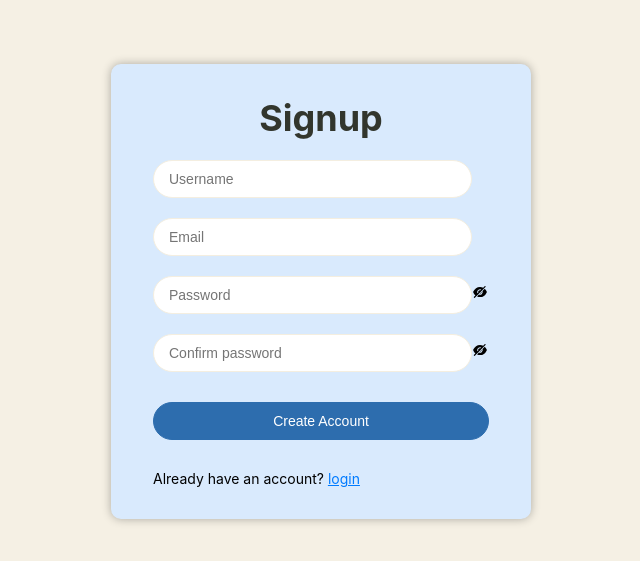
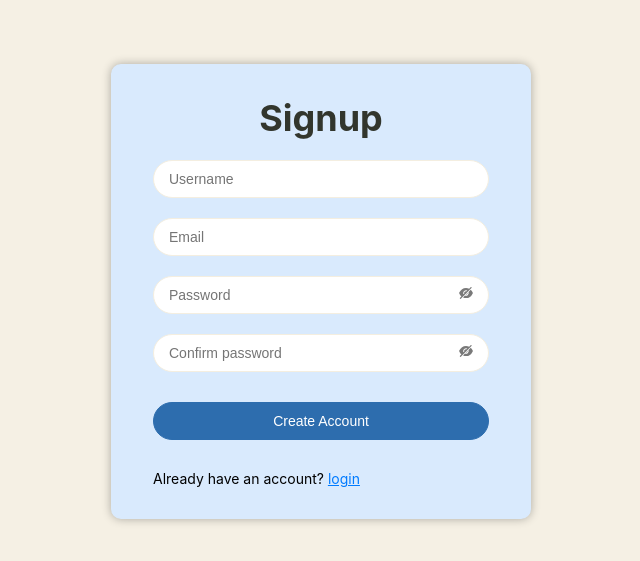
Before and after one commit to mahfouz72/al-sayes, a React (Create React App) app in the folder frontend/: page /signup in a window 1280 px wide. Shown: the part 109-670 px from the top of the page, without its empty margins (319-959 px from the left). Built offline with nearby package versions, Linux system fonts and the light colour scheme.

Commit message:
making eye inside the field

```diff
--- a/frontend/src/components/password/Password.jsx
+++ b/frontend/src/components/password/Password.jsx
@@ -1,5 +1,6 @@
 import React, { useState } from 'react';
 import { AiFillEye, AiFillEyeInvisible } from 'react-icons/ai';
+import '../../styles/form.css'
 
 const PasswordField = ({ value, setValue, placeholder }) => {
   const [showPassword, setShowPassword] = useState(false);
@@ -20,7 +21,7 @@ const PasswordField = ({ value, setValue, placeholder }) => {
           className="w-full px-4 py-2 border border-gray-300 rounded-md"
         />
         <span
-          className="absolute right-3 top-1/2 transform -translate-y-1/2 cursor-pointer text-gray-500 hover:text-gray-700"
+          className="icon"
           onClick={handleTogglePassword}
           aria-label={showPassword ? 'Hide password' : 'Show password'}
         >
--- a/frontend/src/styles/form.css
+++ b/frontend/src/styles/form.css
@@ -23,11 +23,21 @@ form h1 {
 }
 
 .input-box input {
-    width: 95%;
+    width: 100%;
     padding: 10px 40px 10px 15px;
     border: 1px solid #F4EEE0;
     border-radius: 30px;
     font-size: 14px;
+    box-sizing: border-box;
+}
+
+.icon {
+    position: absolute;
+    top: 50%;
+    right: 15px;
+    transform: translateY(-50%);
+    cursor: pointer;
+    color: #797979;
 }
 
 .forget {
```
